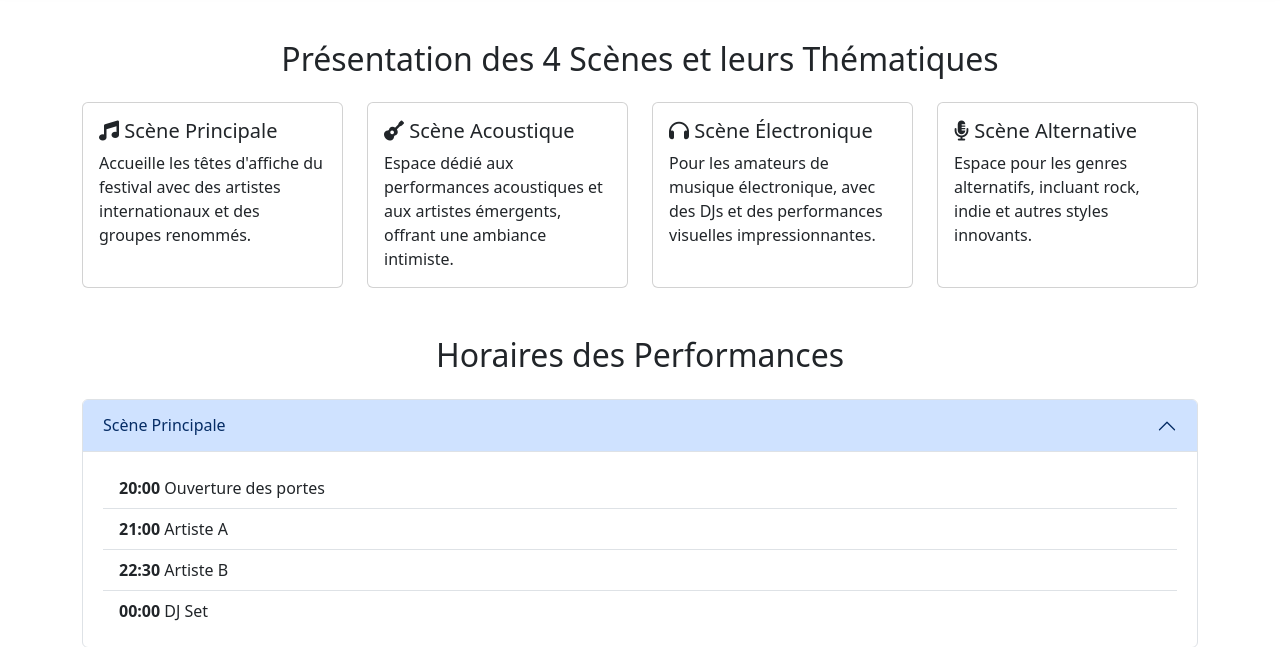
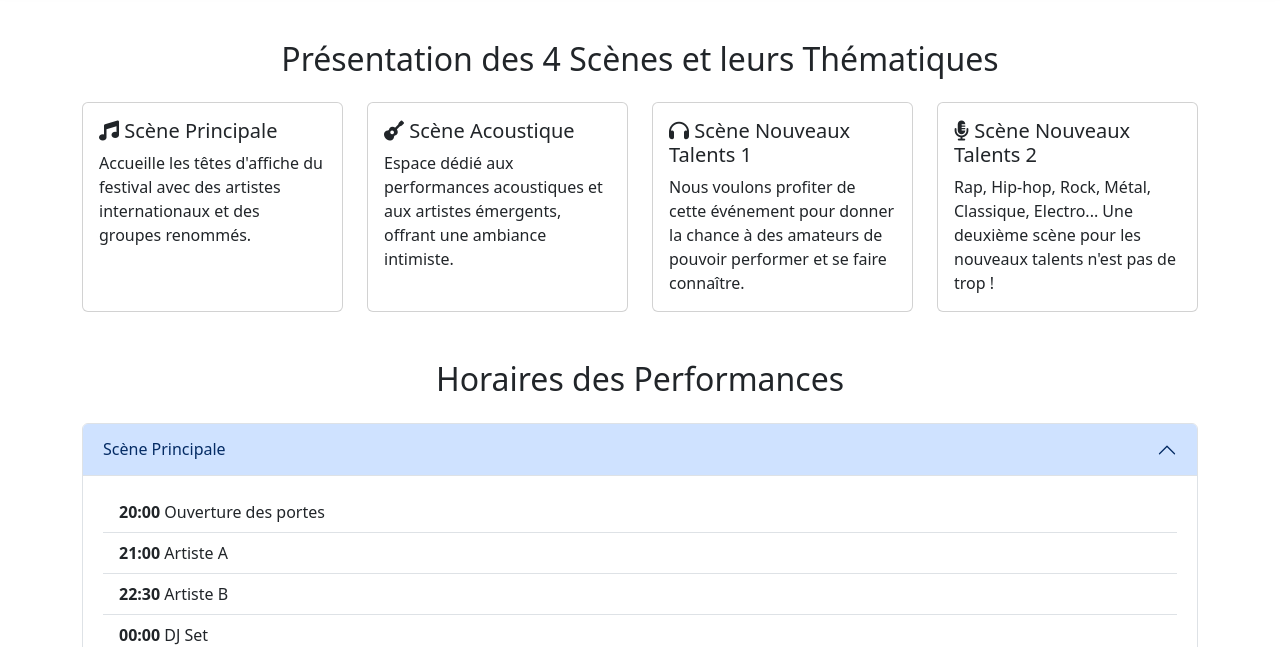
Before and after one commit to Yoshi-OOF/Festival, a PHP site: page /programmation.php in a window 1280 px wide. Shown: the part 88-735 px from the top of the page. Run offline with PHP 8.4, Linux system fonts and the light colour scheme; some libraries are stand-ins or nearby versions.

Commit message:
update nom scènes

```diff
--- a/index.php
+++ b/index.php
@@ -225,8 +225,8 @@
             <ul>
                 <li>Scène Principale</li>
                 <li>Scène Électro</li>
-                <li>Scène Acoustique</li>
-                <li>Scène Alternative</li>
+                <li>Scène Nouveaux Talents 1</li>
+                <li>Scène Nouveaux Talents 2</li>
             </ul>
             <p>Chaque scène offre une expérience unique pour satisfaire tous les goûts musicaux.</p>
         </section>
--- a/programmation.php
+++ b/programmation.php
@@ -87,16 +87,16 @@
                 <div class="col-md-6 col-lg-3">
                     <div class="card scene-card h-100">
                         <div class="card-body">
-                            <h5 class="card-title"><i class="fas fa-headphones"></i> Scène Électronique</h5>
-                            <p class="card-text">Pour les amateurs de musique électronique, avec des DJs et des performances visuelles impressionnantes.</p>
+                            <h5 class="card-title"><i class="fas fa-headphones"></i> Scène Nouveaux Talents 1</h5>
+                            <p class="card-text">Nous voulons profiter de cette événement pour donner la chance à des amateurs de pouvoir performer et se faire connaître.</p>
                         </div>
                     </div>
                 </div>
                 <div class="col-md-6 col-lg-3">
                     <div class="card scene-card h-100">
                         <div class="card-body">
-                            <h5 class="card-title"><i class="fas fa-microphone-alt"></i> Scène Alternative</h5>
-                            <p class="card-text">Espace pour les genres alternatifs, incluant rock, indie et autres styles innovants.</p>
+                            <h5 class="card-title"><i class="fas fa-microphone-alt"></i> Scène Nouveaux Talents 2</h5>
+                            <p class="card-text">Rap, Hip-hop, Rock, Métal, Classique, Electro... Une deuxième scène pour les nouveaux talents n'est pas de trop !</p>
                         </div>
                     </div>
                 </div>
```
